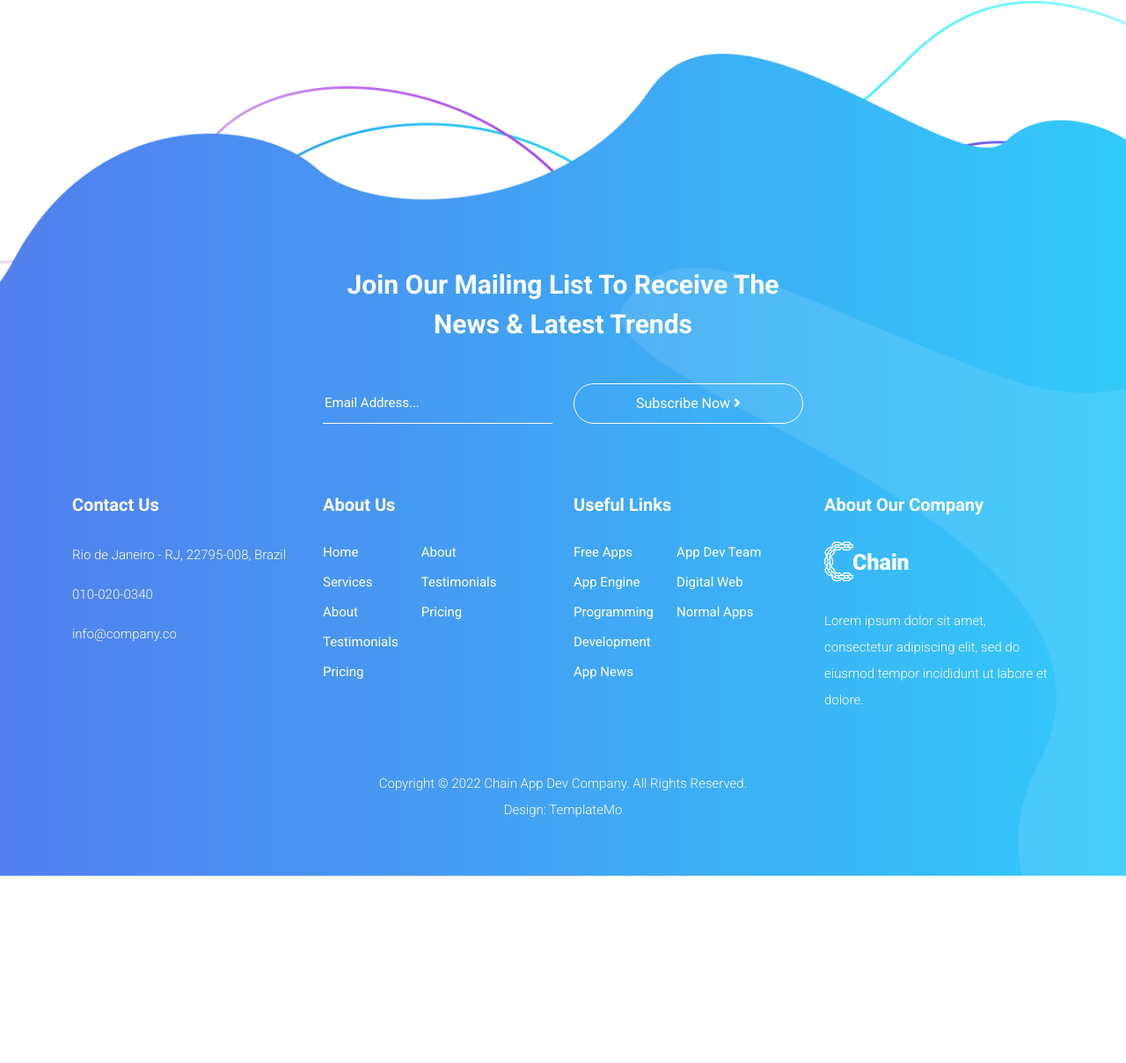
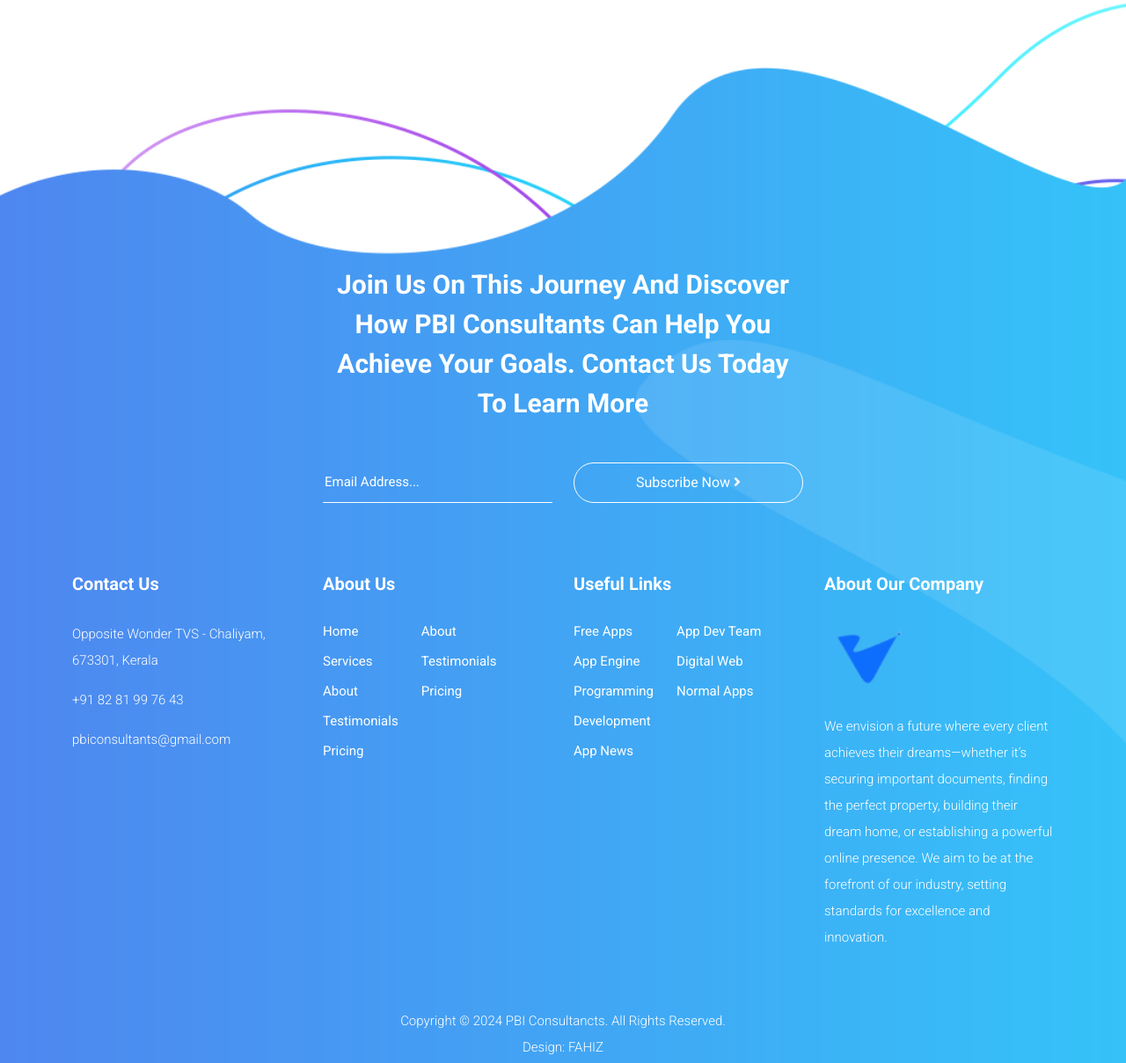
Before and after one commit to fahizfaz/pbiconsultants, a plain HTML site: page index.html in a window 1280 px wide. Shown: the part 4923-6132 px from the top of the page at 88% size. Before the commit the page ends 5919 px from the top, so only its background shows below. Drawn offline with Linux system fonts and the light colour scheme.

Commit message:
Update index.html

```diff
--- a/index.html
+++ b/index.html
@@ -615,7 +615,7 @@
       <div class="row">
         <div class="col-lg-8 offset-lg-2">
           <div class="section-heading">
-            <h4>Join our mailing list to receive the news &amp; latest trends</h4>
+            <h4>Join us on this journey and discover how PBI Consultants can help you achieve your goals. Contact us today to learn more</h4>
           </div>
         </div>
         <div class="col-lg-6 offset-lg-3">
@@ -639,9 +639,9 @@
         <div class="col-lg-3">
           <div class="footer-widget">
             <h4>Contact Us</h4>
-            <p>Rio de Janeiro - RJ, 22795-008, Brazil</p>
-            <p><a href="#">010-020-0340</a></p>
-            <p><a href="#">info@company.co</a></p>
+            <p>Opposite Wonder TVS - Chaliyam, 673301, Kerala</p>
+            <p><a href="#">+91 82 81 99 76 43</a></p>
+            <p><a href="#">pbiconsultants@gmail.com</a></p>
           </div>
         </div>
         <div class="col-lg-3">
@@ -682,15 +682,15 @@
           <div class="footer-widget">
             <h4>About Our Company</h4>
             <div class="logo">
-              <img src="assets/images/white-logo.png" alt="">
+              <img src="assets/images/logopbi.png" alt="">
             </div>
-            <p>Lorem ipsum dolor sit amet, consectetur adipiscing elit, sed do eiusmod tempor incididunt ut labore et dolore.</p>
+            <p>We envision a future where every client achieves their dreams—whether it’s securing important documents, finding the perfect property, building their dream home, or establishing a powerful online presence. We aim to be at the forefront of our industry, setting standards for excellence and innovation.</p>
           </div>
         </div>
         <div class="col-lg-12">
           <div class="copyright-text">
-            <p>Copyright © 2022 Chain App Dev Company. All Rights Reserved.
-          <br>Design: <a href="https://templatemo.com/" target="_blank" title="css templates">TemplateMo</a></p>
+            <p>Copyright © 2024 PBI Consultancts. All Rights Reserved.
+          <br>Design: <a href="https://www.instagram.com/f_a_h_i_z/?hl=en" target="_blank" title="css templates">FAHIZ</a></p>
           </div>
         </div>
       </div>
```
